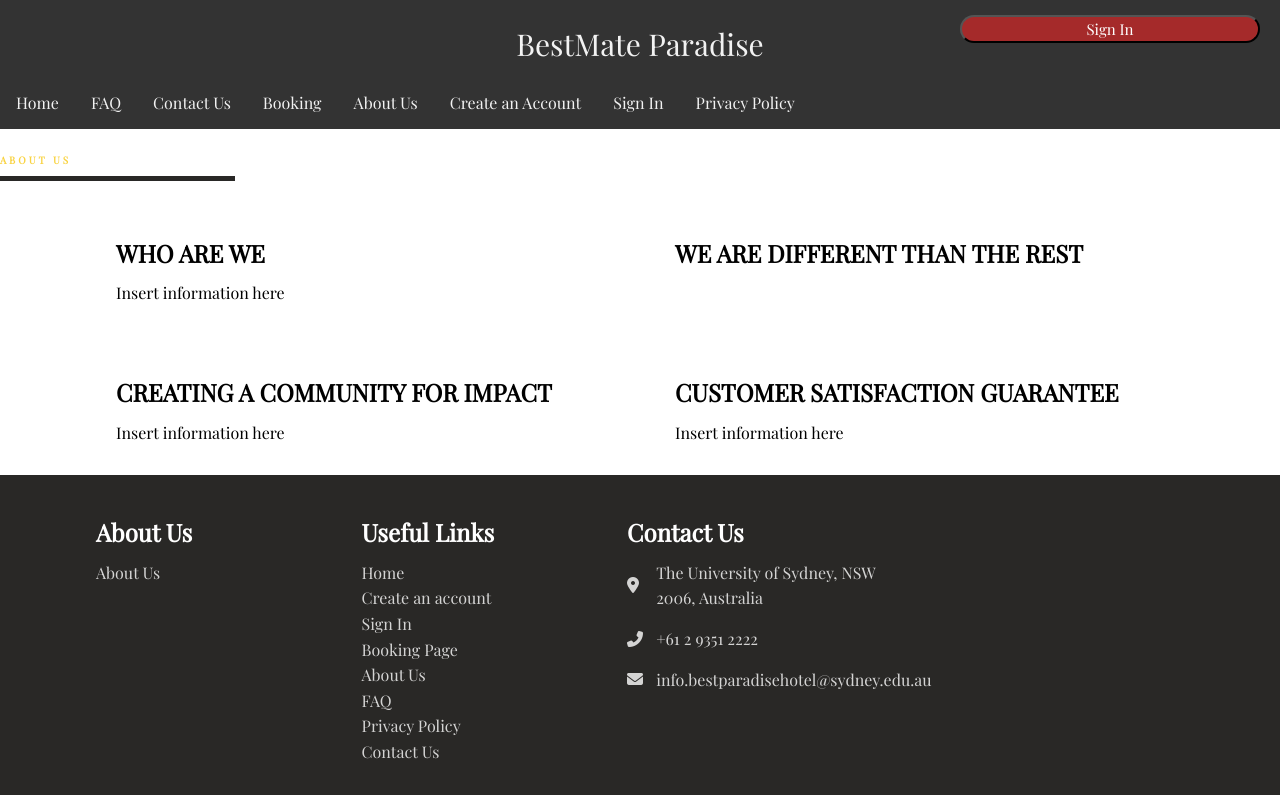
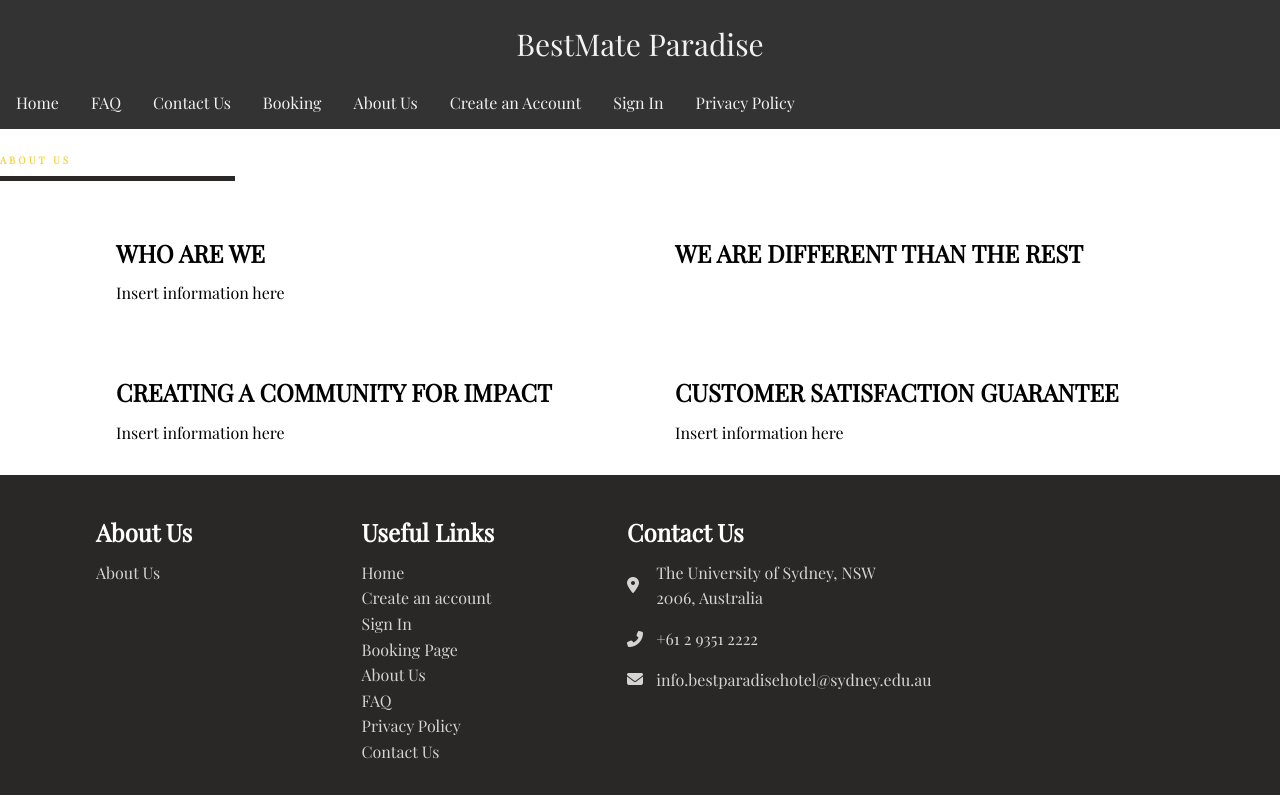
Before and after one commit to JawadBakhtiari/BestMate-Paradise-Hotel, a plain HTML site: page about.html in a window 1280 px wide. Drawn offline with nearby package versions, Linux system fonts and the light colour scheme.

Commit message:
removed sign in button in top right

```diff
--- a/about.html
+++ b/about.html
@@ -16,10 +16,6 @@
             <p><script>
                 displayName();
             </script></p>
-            <button type="button" onclick="logOut()" class="sign-up-btn"><script>
-                button();
-            </script></button>
-            <!--<a href="./signin.html"><script>displayName();</script></a>-->
         </div>
         <!-- FIXED HEADER FOR PAGE -->
         <div class="navbar_fixed">
```
